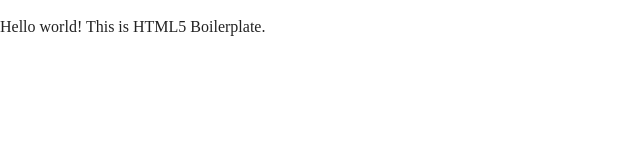
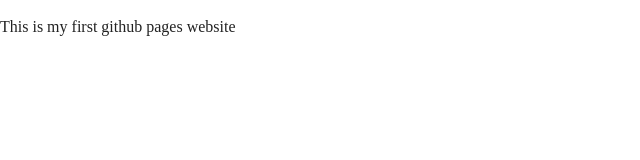
Before and after one commit to eileensanchez01/firstPage, a plain HTML site: page index.html in a window 1280 px wide. Shown: the full height of the page, 0-640 px from the left. Drawn offline with nearby package versions, Linux system fonts and the light colour scheme.

Commit message:
HTML5 Boilerplate from WebStorm

```diff
--- a/index.html
+++ b/index.html
@@ -3,7 +3,7 @@
 
 <head>
   <meta charset="utf-8">
-  <title></title>
+  <title>First Page</title>
   <meta name="description" content="">
   <meta name="viewport" content="width=device-width, initial-scale=1">
 
@@ -23,7 +23,7 @@
   <![endif]-->
 
   <!-- Add your site or application content here -->
-  <p>Hello world! This is HTML5 Boilerplate.</p>
+  <p>This is my first github pages website</p>
   <script src="js/vendor/modernizr-3.8.0.min.js"></script>
   <script src="https://code.jquery.com/jquery-3.4.1.min.js" integrity="sha256-CSXorXvZcTkaix6Yvo6HppcZGetbYMGWSFlBw8HfCJo=" crossorigin="anonymous"></script>
   <script>window.jQuery || document.write('<script src="js/vendor/jquery-3.4.1.min.js"><\/script>')</script>
```
